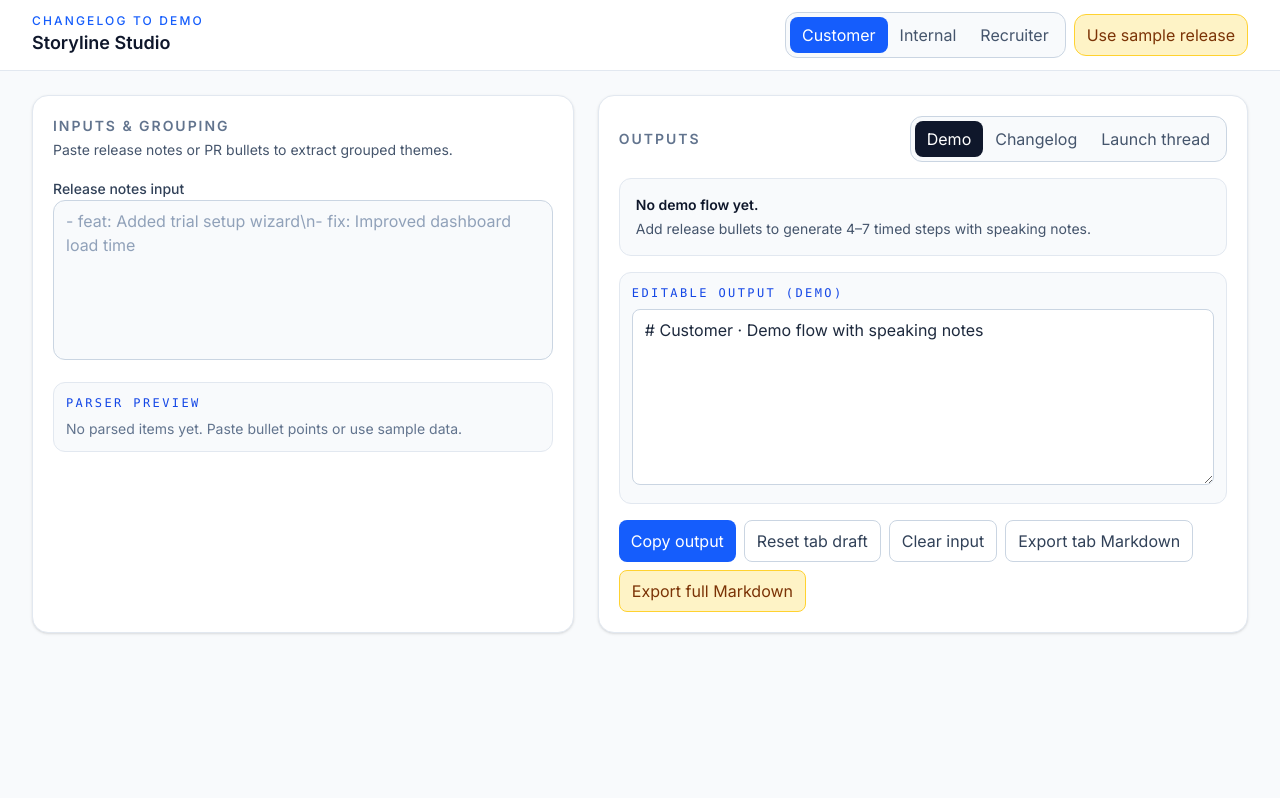
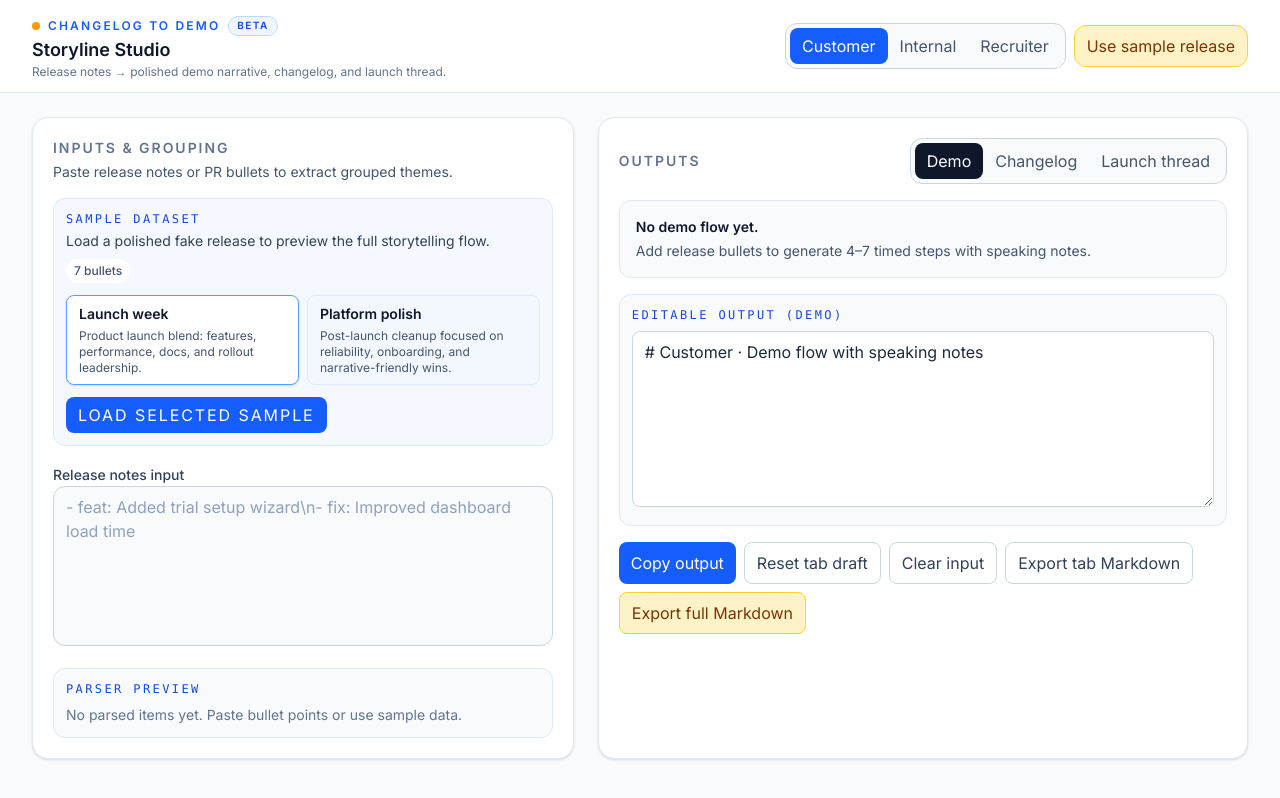
Before and after one commit to Isdaaaaa/changelog-to-demo, a Next.js app: page / in a window 1280 px wide. Built offline with nearby package versions, Linux system fonts and the light colour scheme.

Commit message:
slice-006: polish sample dataset UX and finalize dev stage

```diff
--- a/SLICES.json
+++ b/SLICES.json
@@ -38,7 +38,7 @@
   {
     "id": "slice-006",
     "name": "Polish & sample dataset",
-    "status": "in_progress",
+    "status": "done",
     "notes": "Seed fake release, screenshots/GIF hooks, minimal branding."
   }
 ]
--- a/STATUS.json
+++ b/STATUS.json
@@ -1,5 +1,5 @@
 {
-  "stage": "in_dev",
+  "stage": "dev_complete",
   "blocked": false,
   "blocked_reason": "",
   "blocked_requires_user": false,
--- a/app/globals.css
+++ b/app/globals.css
@@ -16,9 +16,16 @@ body {
 }
 
 body {
-  background: radial-gradient(circle at top, #eff6ff 0%, var(--background) 35%);
+  background:
+    radial-gradient(circle at top, #dbeafe 0%, rgba(219, 234, 254, 0) 42%),
+    linear-gradient(180deg, #f8fafc 0%, #f8fafc 100%);
   color: var(--foreground);
   font-family: var(--font-inter), system-ui, sans-serif;
+}
+
+::selection {
+  background: #bfdbfe;
+  color: #0f172a;
 }
 
 button,
--- a/app/page.tsx
+++ b/app/page.tsx
@@ -1,6 +1,6 @@
 "use client";
 
-import { useEffect, useMemo, useState } from "react";
+import { useEffect, useMemo, useRef, useState } from "react";
 
 import { parseChangeItems, SAMPLE_RELEASE, type AudienceTag, type ChangeType } from "./change-parser";
 import { generateDemoFlow } from "./demo-flow";
@@ -17,6 +17,41 @@ const outputTabs = ["Demo", "Changelog", "Launch thread"] as const;
 type OutputTab = (typeof outputTabs)[number];
 
 type OutputMap = Record<OutputTab, string>;
+
+type SamplePreset = {
+  id: string;
+  name: string;
+  summary: string;
+  release: string;
+};
+
+type CaptureHook = {
+  id: string;
+  title: string;
+  format: "GIF" | "Screenshot";
+  fileName: string;
+  cue: string;
+};
+
+const SAMPLE_PRESETS: SamplePreset[] = [
+  {
+    id: "launch-week",
+    name: "Launch week",
+    summary: "Product launch blend: features, performance, docs, and rollout leadership.",
+    release: SAMPLE_RELEASE,
+  },
+  {
+    id: "platform-polish",
+    name: "Platform polish",
+    summary: "Post-launch cleanup focused on reliability, onboarding, and narrative-friendly wins.",
+    release: `- feat: Added workspace templates for faster first-time setup
+- fix: Resolved duplicate invoice email sends in billing flow
+- perf: Reduced page transition jank across settings screens
+- docs: Added troubleshooting guide for SSO provisioning
+- refactor: Consolidated audit log handlers into typed shared utilities
+- chore: Hardened release checklist automation for launch day handoff`,
+  },
+];
 
 function badgeForType(type: ChangeType) {
   switch (type) {
@@ -37,12 +72,47 @@ function badgeForType(type: ChangeType) {
   }
 }
 
-function compileDemoText(audience: AudienceTag, steps: ReturnType<typeof generateDemoFlow>): string {
+function slugify(value: string) {
+  return value
+    .toLowerCase()
+    .replace(/[^a-z0-9]+/g, "-")
+    .replace(/(^-|-$)/g, "")
+    .slice(0, 36);
+}
+
+function buildCaptureHooks(steps: ReturnType<typeof generateDemoFlow>, audience: AudienceTag): CaptureHook[] {
+  return steps.map((step, idx) => {
+    const format: CaptureHook["format"] = idx % 2 === 0 ? "GIF" : "Screenshot";
+    const audienceLabel = audienceLabels[audience].toLowerCase();
+
+    return {
+      id: `hook-${step.index}`,
+      title: `Step ${step.index}: ${step.title}`,
+      format,
+      fileName: `${String(step.index).padStart(2, "0")}-${slugify(step.title)}.${format === "GIF" ? "gif" : "png"}`,
+      cue: `${step.speakingNotes[0] ?? "Highlight the value in one sentence"} (${audienceLabel} angle)`,
+    };
+  });
+}
+
+function compileDemoText(
+  audience: AudienceTag,
+  steps: ReturnType<typeof generateDemoFlow>,
+  hooks: CaptureHook[],
+): string {
   const lines = [`# ${audienceLabels[audience]} · Demo flow with speaking notes`];
   for (const step of steps) {
     lines.push(`\n## ${step.index}. ${step.title} (${step.durationLabel})`);
     for (const note of step.speakingNotes) lines.push(`- ${note}`);
   }
+
+  if (hooks.length) {
+    lines.push("\n## Capture hooks (screenshots & GIFs)");
+    for (const hook of hooks) {
+      lines.push(`- [${hook.format}] ${hook.fileName} — ${hook.cue}`);
+    }
+  }
+
   return lines.join("\n");
 }
 
@@ -66,6 +136,9 @@ export default function Home() {
   const [activeTab, setActiveTab] = useState<OutputTab>("Demo");
   const [rawInput, setRawInput] = useState("");
   const [isParsing, setIsParsing] = useState(false);
+  const [selectedSampleId, setSelectedSampleId] = useState<string>(SAMPLE_PRESETS[0].id);
+  const [loadedSampleName, setLoadedSampleName] = useState<string | null>(null);
+  const [copyState, setCopyState] = useState<"idle" | "done">("idle");
   const [editedOutputs, setEditedOutputs] = useState<OutputMap>({
     Demo: "",
     Changelog: "",
@@ -76,6 +149,7 @@ export default function Home() {
     Changelog: false,
     "Launch thread": false,
   });
+  const sampleLoadTimerRef = useRef<ReturnType<typeof setTimeout> | null>(null);
 
   const parsed = useMemo(() => parseChangeItems(rawInput), [rawInput]);
   const narrative = useMemo(() => buildNarrativeGroups(parsed, selectedAudience), [parsed, selectedAudience]);
@@ -86,14 +160,15 @@ export default function Home() {
     [customerNarrative.themes, demoSteps, parsed, selectedAudience],
   );
   const launchThread = useMemo(() => generateLaunchThread(launchRecap), [launchRecap]);
+  const captureHooks = useMemo(() => buildCaptureHooks(demoSteps, selectedAudience), [demoSteps, selectedAudience]);
 
   const generatedOutputs = useMemo<OutputMap>(
     () => ({
-      Demo: compileDemoText(selectedAudience, demoSteps),
+      Demo: compileDemoText(selectedAudience, demoSteps, captureHooks),
       Changelog: launchRecap.markdown,
       "Launch thread": compileThreadText(launchThread),
     }),
-    [demoSteps, launchRecap.markdown, launchThread, selectedAudience],
+    [captureHooks, demoSteps, launchRecap.markdown, launchThread, selectedAudience],
   );
 
   useEffect(() => {
@@ -104,20 +179,36 @@ export default function Home() {
     }));
   }, [generatedOutputs, touchedTabs]);
 
+  useEffect(() => {
+    return () => {
+      if (sampleLoadTimerRef.current) clearTimeout(sampleLoadTimerRef.current);
+    };
+  }, []);
+
   const activeOutput = editedOutputs[activeTab];
 
-  const onUseSample = () => {
+  const samplePreset = useMemo(
+    () => SAMPLE_PRESETS.find((preset) => preset.id === selectedSampleId) ?? SAMPLE_PRESETS[0],
+    [selectedSampleId],
+  );
+
+  const onUseSample = (preset = samplePreset) => {
     setIsParsing(true);
     setTouchedTabs({ Demo: false, Changelog: false, "Launch thread": false });
-    setTimeout(() => {
-      setRawInput(SAMPLE_RELEASE);
+    if (sampleLoadTimerRef.current) clearTimeout(sampleLoadTimerRef.current);
+    sampleLoadTimerRef.current = setTimeout(() => {
+      setRawInput(preset.release);
+      setLoadedSampleName(preset.name);
       setIsParsing(false);
+      sampleLoadTimerRef.current = null;
     }, 450);
   };
 
   const onCopyOutput = async () => {
     if (!activeOutput.trim()) return;
     await navigator.clipboard.writeText(activeOutput);
+    setCopyState("done");
+    setTimeout(() => setCopyState("idle"), 1200);
   };
 
   const onEditOutput = (value: string) => {
@@ -146,8 +237,15 @@ export default function Home() {
       <header className="sticky top-0 z-10 border-b border-slate-200 bg-white/90 backdrop-blur">
         <div className="mx-auto flex w-full max-w-7xl flex-wrap items-center justify-between gap-3 px-4 py-3 sm:px-6 lg:px-8">
           <div>
-            <p className="text-xs font-medium uppercase tracking-[0.18em] text-blue-600">Changelog to Demo</p>
+            <p className="inline-flex items-center gap-2 text-xs font-semibold uppercase tracking-[0.18em] text-blue-600">
+              <span className="h-2 w-2 rounded-full bg-amber-500" />
+              Changelog to Demo
+              <span className="rounded-full border border-blue-200 bg-blue-50 px-2 py-0.5 text-[10px] tracking-[0.14em] text-blue-700">
+                beta
+              </span>
+            </p>
             <h1 className="text-lg font-semibold text-slate-900">Storyline Studio</h1>
+            <p className="text-xs text-slate-500">Release notes → polished demo narrative, changelog, and launch thread.</p>
           </div>
           <div className="flex flex-wrap items-center gap-2">
             <div className="flex items-center rounded-xl border border-slate-300 bg-slate-50 p-1">
@@ -158,6 +256,7 @@ export default function Home() {
                     selectedAudience === audience ? "bg-blue-600 text-white" : "text-slate-600 hover:bg-slate-200"
                   }`}
                   type="button"
+                  aria-pressed={selectedAudience === audience}
                   onClick={() => setSelectedAudience(audience)}
                 >
                   {audienceLabels[audience]}
@@ -166,7 +265,7 @@ export default function Home() {
             </div>
             <button
               type="button"
-              onClick={onUseSample}
+              onClick={() => onUseSample(samplePreset)}
               className="rounded-xl border border-amber-300 bg-amber-100 px-3 py-2 text-sm font-medium text-amber-900 hover:bg-amber-200"
             >
               Use sample release
@@ -180,6 +279,52 @@ export default function Home() {
           <div>
             <h2 className="text-sm font-semibold uppercase tracking-[0.14em] text-slate-500">Inputs & Grouping</h2>
             <p className="mt-1 text-sm text-slate-600">Paste release notes or PR bullets to extract grouped themes.</p>
+          </div>
+
+          <div className="rounded-xl border border-blue-100 bg-blue-50/60 p-3">
+            <div className="flex flex-wrap items-start justify-between gap-2">
+              <div>
+                <p className="font-mono text-xs uppercase tracking-[0.2em] text-blue-700">Sample dataset</p>
+                <p className="mt-1 text-sm text-slate-700">Load a polished fake release to preview the full storytelling flow.</p>
+              </div>
+              <span className="rounded-full bg-white px-2 py-1 text-xs font-medium text-slate-600">
+                {samplePreset.release.split(/\r?\n/).filter(Boolean).length} bullets
+              </span>
+            </div>
+
+            <div className="mt-3 grid gap-2 sm:grid-cols-2">
+              {SAMPLE_PRESETS.map((preset) => (
+                <button
+                  key={preset.id}
+                  type="button"
+                  aria-pressed={preset.id === selectedSampleId}
+                  onClick={() => setSelectedSampleId(preset.id)}
+                  className={`rounded-lg border px-3 py-2 text-left transition ${
+                    preset.id === selectedSampleId
+                      ? "border-blue-400 bg-white shadow-sm"
+                      : "border-blue-100 bg-blue-50/40 hover:border-blue-200 hover:bg-white"
+                  }`}
+                >
+                  <p className="text-sm font-semibold text-slate-900">{preset.name}</p>
+                  <p className="mt-1 text-xs text-slate-600">{preset.summary}</p>
+                </button>
+              ))}
+            </div>
+
+            <div className="mt-3 flex flex-wrap gap-2">
+              <button
+                type="button"
+                onClick={() => onUseSample(samplePreset)}
+                className="rounded-lg bg-blue-600 px-3 py-1.5 text-xs font-semibold uppercase tracking-[0.12em] text-white hover:bg-blue-700"
+              >
+                Load selected sample
+              </button>
+              {loadedSampleName && (
+                <span className="rounded-lg border border-emerald-200 bg-emerald-50 px-3 py-1.5 text-xs font-medium text-emerald-700">
+                  Loaded: {loadedSampleName}
+                </span>
+              )}
+            </div>
           </div>
 
           <label className="block space-y-2">
@@ -269,6 +414,26 @@ export default function Home() {
                     </ul>
                   </section>
                 ))}
+
+                <section className="rounded-lg border border-blue-100 bg-blue-50/60 p-3">
+                  <div className="flex items-center justify-between gap-2">
+                    <h3 className="text-sm font-semibold text-slate-900">Screenshot & GIF hook helpers</h3>
+                    <span className="rounded-full bg-white px-2 py-1 text-xs font-medium text-slate-600">
+                      {captureHooks.length} hooks
+                    </span>
+                  </div>
+                  <ul className="mt-2 space-y-2 text-sm text-slate-700">
+                    {captureHooks.map((hook) => (
+                      <li key={hook.id} className="rounded-lg border border-blue-100 bg-white p-2">
+                        <p className="font-medium text-slate-900">
+                          {hook.title} · <span className="text-blue-700">{hook.format}</span>
+                        </p>
+                        <p className="mt-1 font-mono text-xs text-slate-600">{hook.fileName}</p>
+                        <p className="mt-1 text-xs text-slate-600">{hook.cue}</p>
+                      </li>
+                    ))}
+                  </ul>
+                </section>
               </article>
             ))}
 
@@ -326,7 +491,10 @@ export default function Home() {
           <div className="space-y-2 rounded-xl border border-slate-200 bg-slate-50 p-3">
             <div className="flex items-center justify-between gap-3">
               <p className="font-mono text-xs uppercase tracking-[0.2em] text-blue-700">Editable output ({activeTab})</p>
-              {touchedTabs[activeTab] && <span className="text-xs font-medium text-amber-700">Edited</span>}
+              <div className="flex items-center gap-2">
+                {copyState === "done" && <span className="text-xs font-medium text-emerald-700">Copied</span>}
+                {touchedTabs[activeTab] && <span className="text-xs font-medium text-amber-700">Edited</span>}
+              </div>
             </div>
             <textarea
               value={activeOutput}
```
